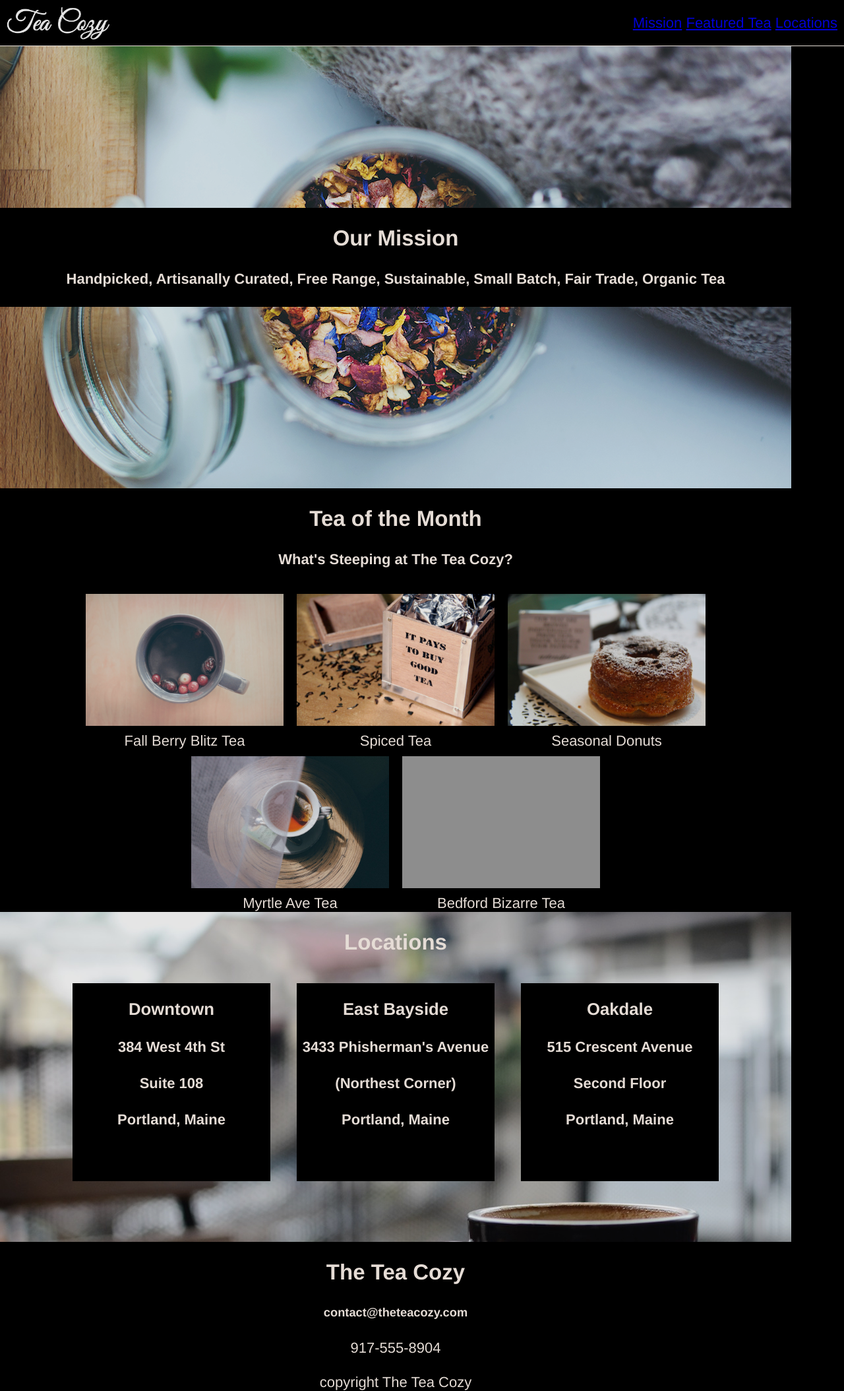
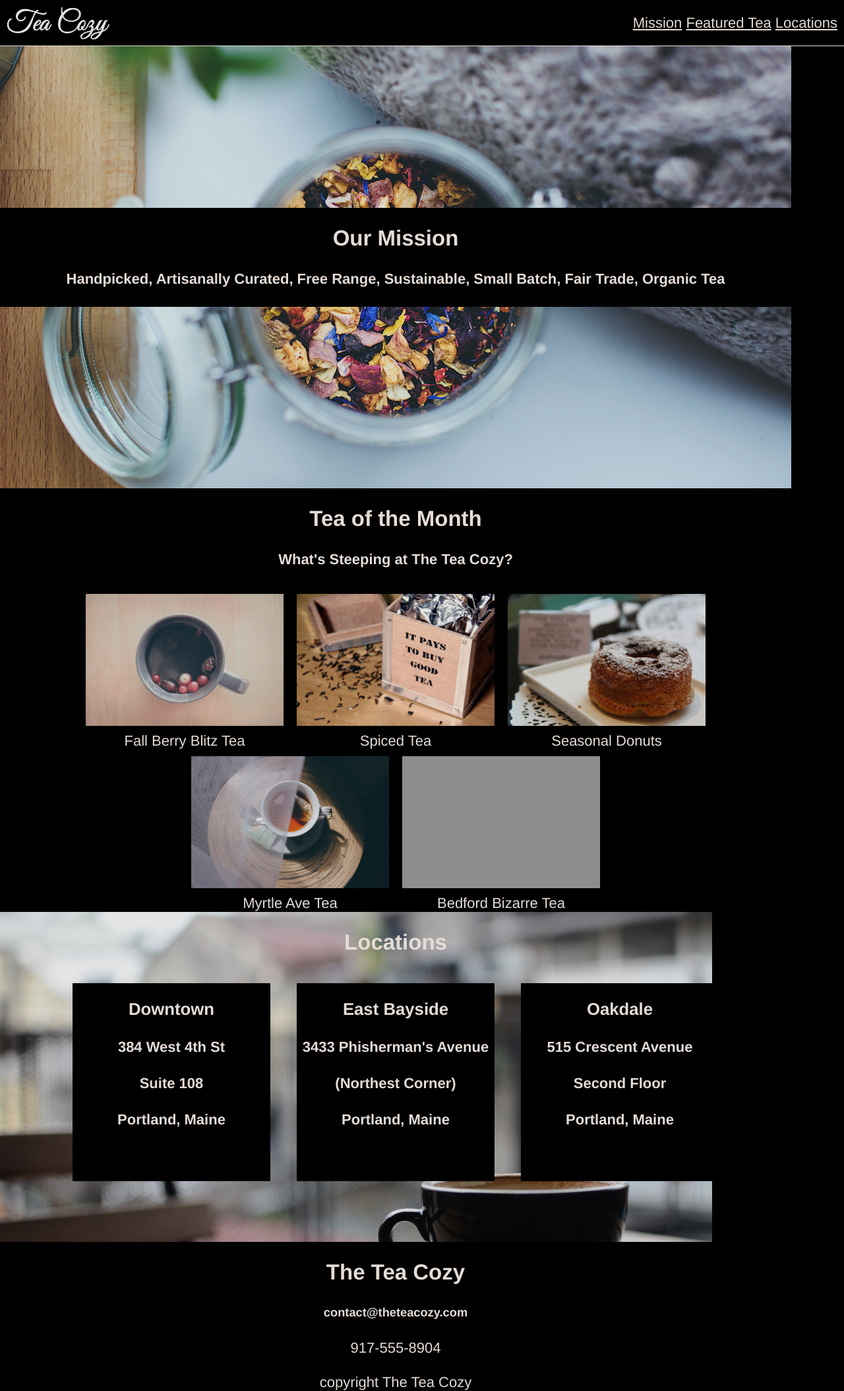
Before and after one commit to applewhi/teaCozy, a plain HTML site: page index.html in a window 1280 px wide. Shown: the whole page at 66% size. Drawn offline with Linux system fonts and the light colour scheme; grey boxes are pictures that could not be loaded.

Commit message:
Almost finished.

```diff
--- a/style.css
+++ b/style.css
@@ -1,6 +1,8 @@
 #locations {
   align-items: center;
   background-image: url("./resources/img/img-locations-background.jpg");
+  background-size: 90%;
+  background-repeat: no-repeat;
   display: flex;
   flex-direction: column;
   height: 500px;
@@ -42,10 +44,13 @@ header img {
   padding-left: 10px;
 }
 nav {
-  color: seashell;
   flex-grow: 1;
   padding-right: 10px;
   text-align: right;
+}
+
+a {
+  color: seashell;
 }
 
 .first-row,
```
